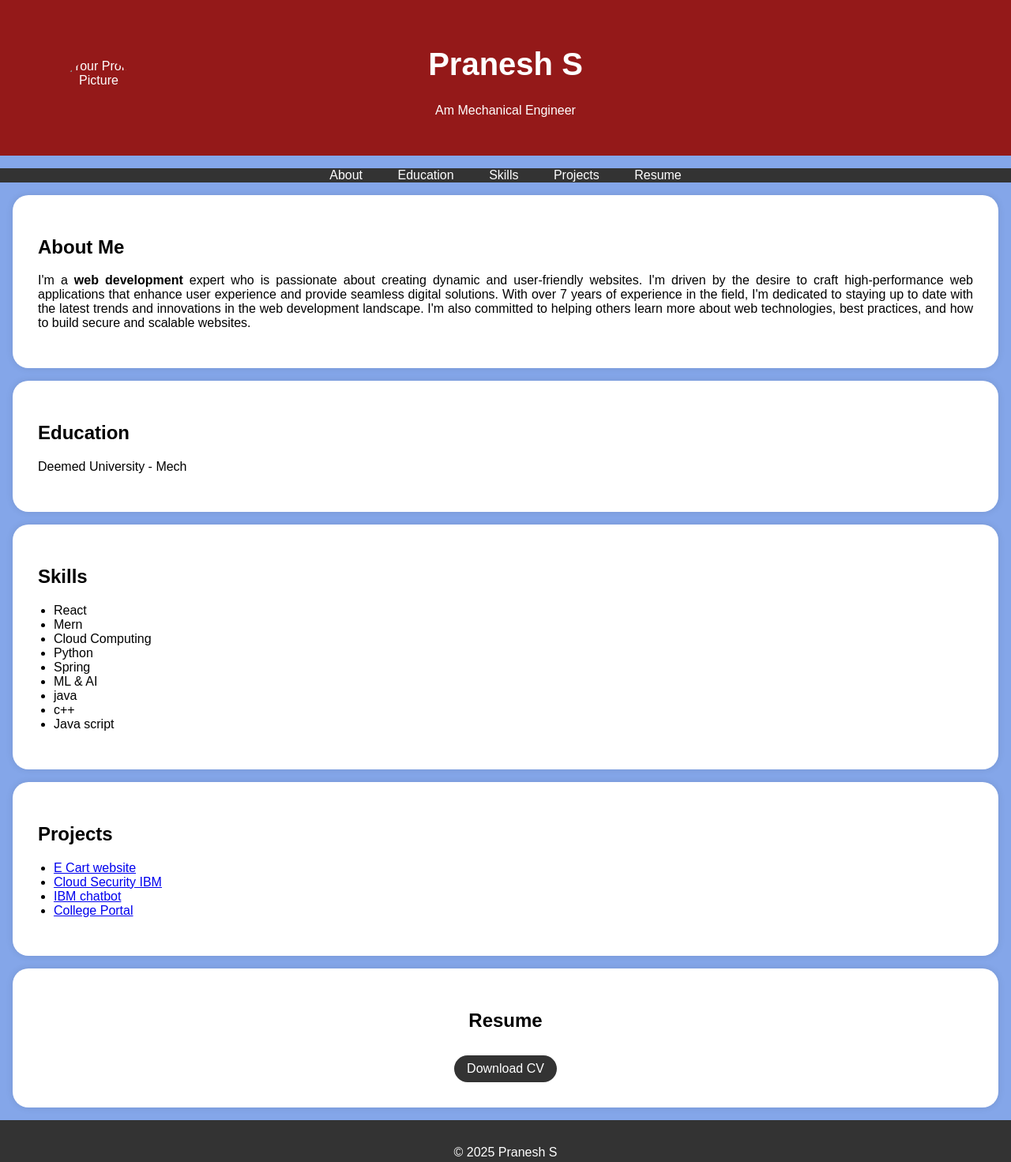
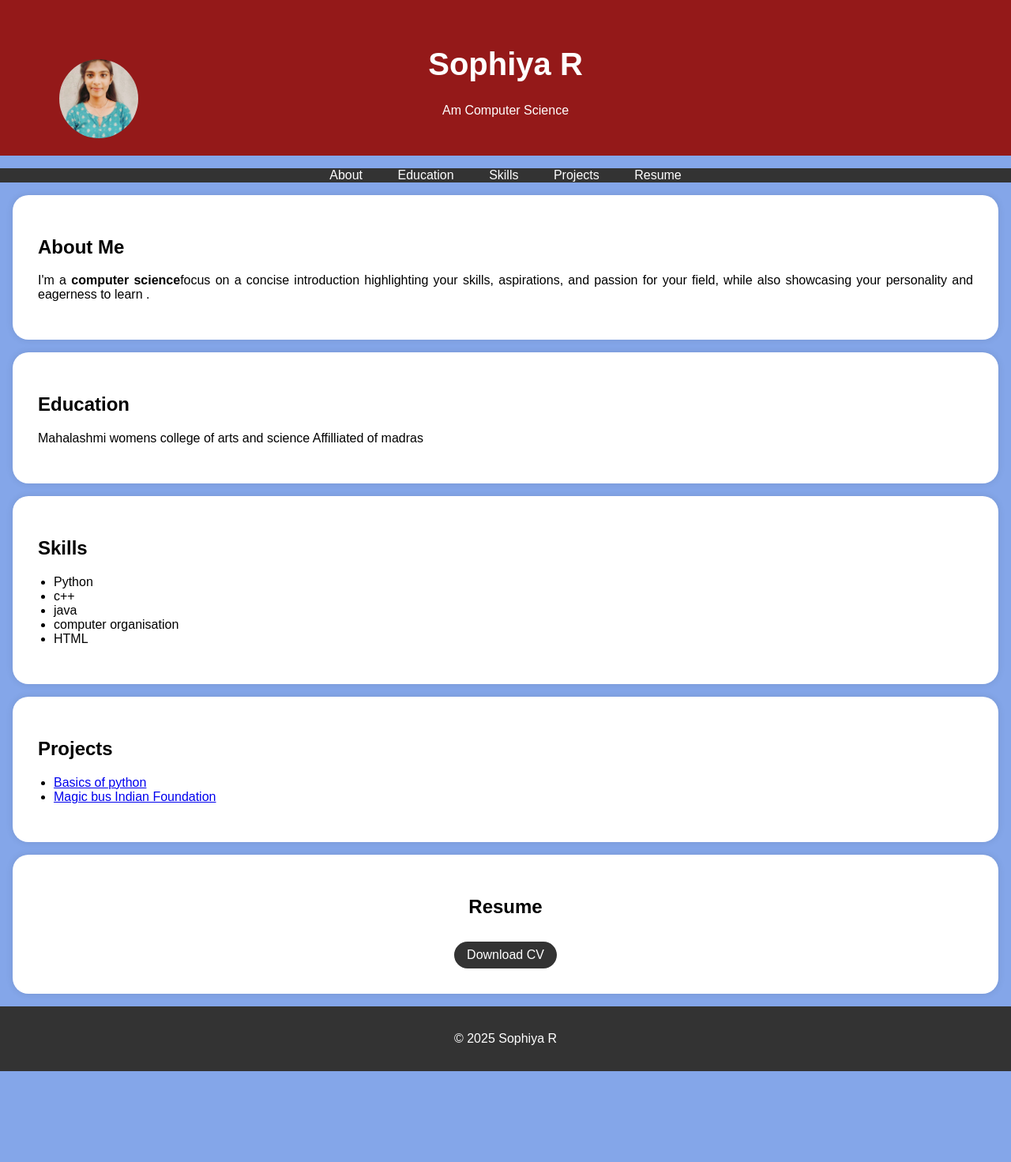
Before and after one commit to sophiya03-06/Digital-portfolio, a plain HTML site: page index.html in a window 1280 px wide. Shown: the whole page at 79% size. After the commit the page ends 1356 px from the top, so only its background shows below. Drawn offline with Linux system fonts and the light colour scheme.

Commit message:
Add files via upload

```diff
--- a/index.html
+++ b/index.html
@@ -95,9 +95,9 @@
     <header>
         <div class="header-content">
             <!-- Add your profile picture here -->
-            <img src="sophiya.jpg" alt="Your Profile Picture" class="profile-picture">
-            <h1>Pranesh S</h1>
-            <p>Am Mechanical Engineer</p>
+            <img src="photo.jpg" alt="Your Profile Picture" class="profile-picture">
+            <h1>Sophiya R</h1>
+            <p>Am Computer Science</p>
         </div>
     </header>
 
@@ -115,12 +115,7 @@
     <section id="about">
         <div class="section-content">
             <h2>About Me</h2>
-            <p>I'm a <b>web development</b> expert who is passionate about creating dynamic and user-friendly websites.
-                I'm driven by the desire to craft high-performance web applications that enhance user experience and provide
-                 seamless digital solutions. With over 7 years of experience in the field, I'm dedicated to staying up to date
-                 with the latest trends and innovations in the
-                 web development landscape. I'm also committed to helping others learn more about web technologies,
-                 best practices, and how to build secure and scalable websites.</p>
+            <p>I'm a <b>computer science</b>focus on a concise introduction highlighting your skills, aspirations, and passion for your field, while also showcasing your personality and eagerness to learn .</p>
 
         </div>
     </section>
@@ -128,7 +123,9 @@
     <section id="education">
         <div class="section-content">
             <h2>Education</h2>
-            <p>Deemed University  - Mech</p>
+            <p>Mahalashmi womens college of arts and science
+                Affilliated of madras
+            </p>
 
 
         </div>
@@ -138,15 +135,12 @@
         <div class="section-content">
             <h2>Skills</h2>
             <ul>
-                <li>React</li>
-                <li>Mern</li>
-                <li>Cloud Computing</li>
                 <li>Python</li>
-                <li>Spring</li>
-                <li>ML & AI</li>
+                <li>c++</li>
                 <li>java</li>
-                <li>c++</li>
-                <li>Java script</li>
+                <li>computer organisation</li>
+                <li>HTML</li>
+
             </ul>
         </div>
     </section>
@@ -155,10 +149,9 @@
         <div class="section-content">
             <h2>Projects</h2>
             <ul>
-                <li><a href="#">E Cart website</a></li>
-                <li><a href="#">Cloud Security IBM</a></li>
-                <li><a href="#">IBM chatbot</a></li>
-                <li><a href="#">College Portal</a></li>
+                <li><a href="#">Basics of python</a></li>
+                <li><a href="#">Magic bus Indian Foundation</a></li>
+
                 <!-- Add more project links here -->
             </ul>
         </div>
@@ -169,14 +162,14 @@
         <div class="section-content">
             <center>
             <h2>Resume</h2>
-            <a href="file.pdf" target="_blank" class="download-button">Download CV</a>
+            <a href="sophiya R.pdf" target="_blank" class="download-button">Download CV</a>
         </center>
         </div>
 
     </section>
 
     <footer>
-        <p>&copy; 2025 Pranesh S</p>
+        <p>&copy; 2025 Sophiya R</p>
     </footer>
 
     <script>
```
